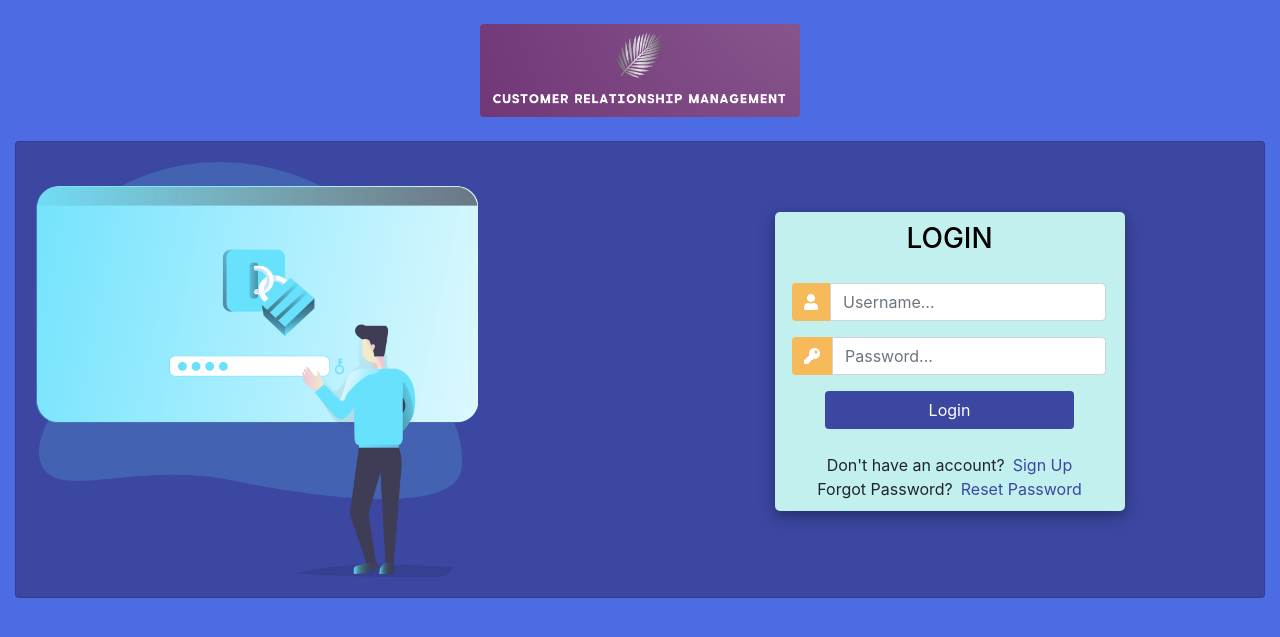
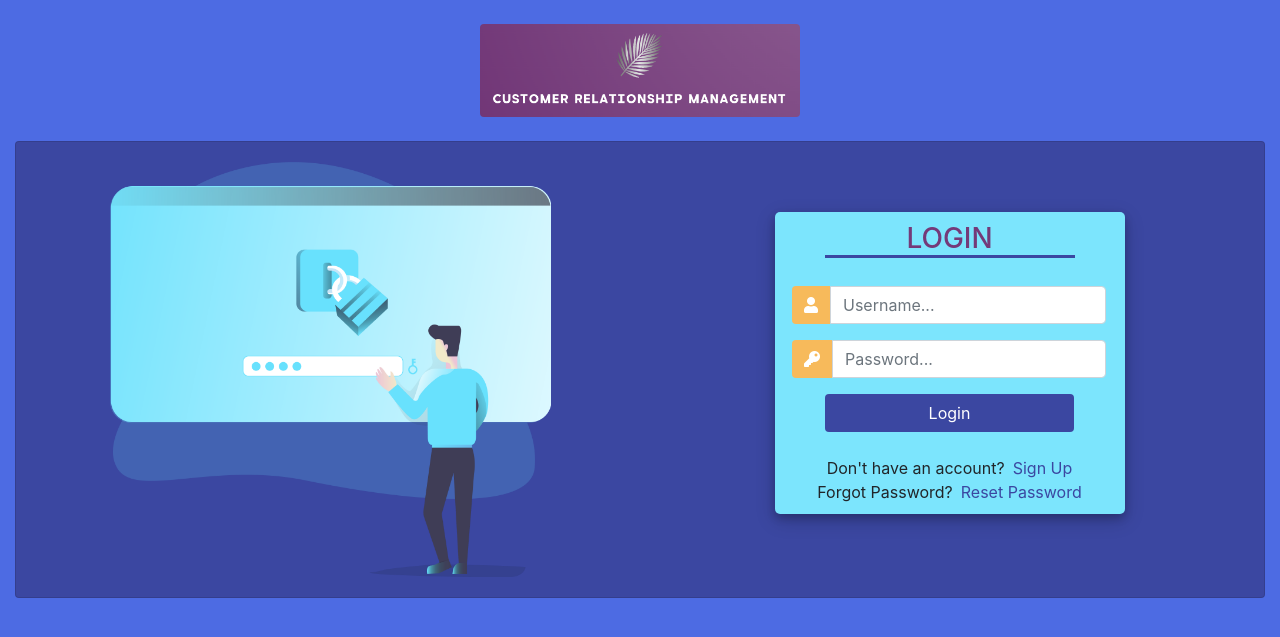
Before and after one commit to IamOmaR22/CRM--Django, a Django app: a page that uses accounts/templates/accounts/login.html in a window 1280 px wide. Shown: the top 637 px of the page. Run offline with Django 3.2, Linux system fonts and the light colour scheme; some libraries are stand-ins or nearby versions.

Commit message:
order form

```diff
--- a/accounts/templates/accounts/customer.html
+++ b/accounts/templates/accounts/customer.html
@@ -7,9 +7,9 @@
 <div class="row">
 	<div class="col-md">
 		<div class="card card-body">
-			<h5>Customer:</h5>
+			<h5>Customer: {{ customer.name }}</h5>
 			<hr>
-			<a class="btn btn-outline-info  btn-sm btn-block" href="">Update Customer</a>
+			<a class="btn btn-outline-info  btn-sm btn-block" href="{% url 'account' %}">Update Customer</a>
 			<!-- <a class="btn btn-outline-danger  btn-sm btn-block" href="">Delete Customer</a> -->
 			<a class="btn btn-outline-info  btn-sm btn-block" href="{% url 'createOrder' customer.id %}">Place Order</a>
 
--- a/accounts/templates/accounts/delete.html
+++ b/accounts/templates/accounts/delete.html
@@ -6,6 +6,7 @@
 
 <br>
 <div class="row">
+  <div class="col-md-3"></div>
   <div class="col-md-6">
     <div class="card card-body">
 
--- a/accounts/templates/accounts/login.html
+++ b/accounts/templates/accounts/login.html
@@ -9,7 +9,7 @@
 	<script src="https://ajax.googleapis.com/ajax/libs/jquery/3.3.1/jquery.min.js"></script>
 	<link rel="stylesheet" href="https://use.fontawesome.com/releases/v5.6.1/css/all.css"
 		integrity="sha384-gfdkjb5BdAXd+lj+gudLWI+BXq4IuLW5IT+brZEZsLFm++aCMlF1V92rMkPaX4PP" crossorigin="anonymous" />
-
+	<link rel="icon" type="image/x-icon" href="{% static 'images/crm.png' %}">
 	<style>
 		body,
 		html {
@@ -23,7 +23,8 @@
 			width: 350px;
 			margin-top: 50px;
 			margin-bottom: auto;
-			background: #c2f0ee;
+			background: #7CE5FD;
+			/* background: #c2f0ee; */
 			position: relative;
 			display: flex;
 			justify-content: center;
@@ -43,7 +44,12 @@
 		}
 
 		#form-title {
-			color: black;
+			color: #743A79;
+			/* color: black; */
+			/* border-bottom: #743A79; */
+			border-bottom: 3px solid #3B47A1;
+			width: 250px;
+			text-align: center;
 		}
 
 		.login_btn {
@@ -76,7 +82,8 @@
 		}
 
 		#messages {
-			background-color: grey;
+			background-color: #3B47A1;
+			/* background-color: grey; */
 			color: #fff;
 			padding: 10px;
 			margin-top: 10px;
@@ -92,10 +99,10 @@
 	<div class="container-fluid">
 		<div class="card card-body" style="background: #3b47a1">
 			<div class="row">
-				<div class="col ld-flex justify-content-center" data-tilt>
+				<div class="col-12 col-md-6 d-flex col ld-flex justify-content-center" data-tilt>
 					<img src="{% static 'images/login.png' %}" alt="IMG" width="75%" height="" />
 				</div>
-				<div class="col d-flex justify-content-center">
+				<div class="col-12 col-md-6 d-flex col d-flex justify-content-center">
 					<div class="user_card">
 						<div class="d-flex justify-content-center">
 							<h3 id="form-title">LOGIN</h3>
@@ -127,7 +134,7 @@
 						</div>
 
 						{% for message in messages %}
-							<p id="messages" style="background-color: #3B47A1;" class="rounded">{{message}}</p>
+							<p id="messages" class="rounded">{{message}}</p>
 						{% endfor %}
 
 						<div class="mt-4">
--- a/accounts/templates/accounts/password_reset.html
+++ b/accounts/templates/accounts/password_reset.html
@@ -1,4 +1,5 @@
-
+{% load static %}
+<link rel="icon" type="image/x-icon" href="{% static 'images/crm.png' %}">
 <h3>Password reset</h3>
 
 <p>Forgotten your password? Enter your email address below, and we’ll email instructions for setting a new one.</p>
--- a/accounts/templates/accounts/password_reset_done.html
+++ b/accounts/templates/accounts/password_reset_done.html
@@ -1,3 +1,6 @@
+{% load static %}
+<link rel="icon" type="image/x-icon" href="{% static 'images/crm.png' %}">
+
 <h3>Password reset complete</h3>
 
 <p>Your password has been set. You may go ahead and log in now.</p>
--- a/accounts/templates/accounts/password_reset_form.html
+++ b/accounts/templates/accounts/password_reset_form.html
@@ -1,3 +1,5 @@
+{% load static %}
+<link rel="icon" type="image/x-icon" href="{% static 'images/crm.png' %}">
 <h3>Enter new password</h3>
 
 <p>Please enter your new password twice so we can verify you typed it in correctly.</p>
--- a/accounts/templates/accounts/password_reset_sent.html
+++ b/accounts/templates/accounts/password_reset_sent.html
@@ -1,3 +1,5 @@
+{% load static %}
+<link rel="icon" type="image/x-icon" href="{% static 'images/crm.png' %}">
 <h3>Password reset sent</h3>
 
 
--- a/crm/settings.py
+++ b/crm/settings.py
@@ -40,6 +40,7 @@ INSTALLED_APPS = [
     'accounts.apps.AccountsConfig',
     'django_filters',
     'qr_code',
+    'bootstrap4',
 ]
 
 MIDDLEWARE = [
```
Also changed, not shown: accounts/templates/accounts/main.html (+23 -3 lines), accounts/templates/accounts/order_form.html (+6 -3 lines), accounts/templates/accounts/register.html (+14 -7 lines), db.sqlite3, static/images/crm.png (added).
